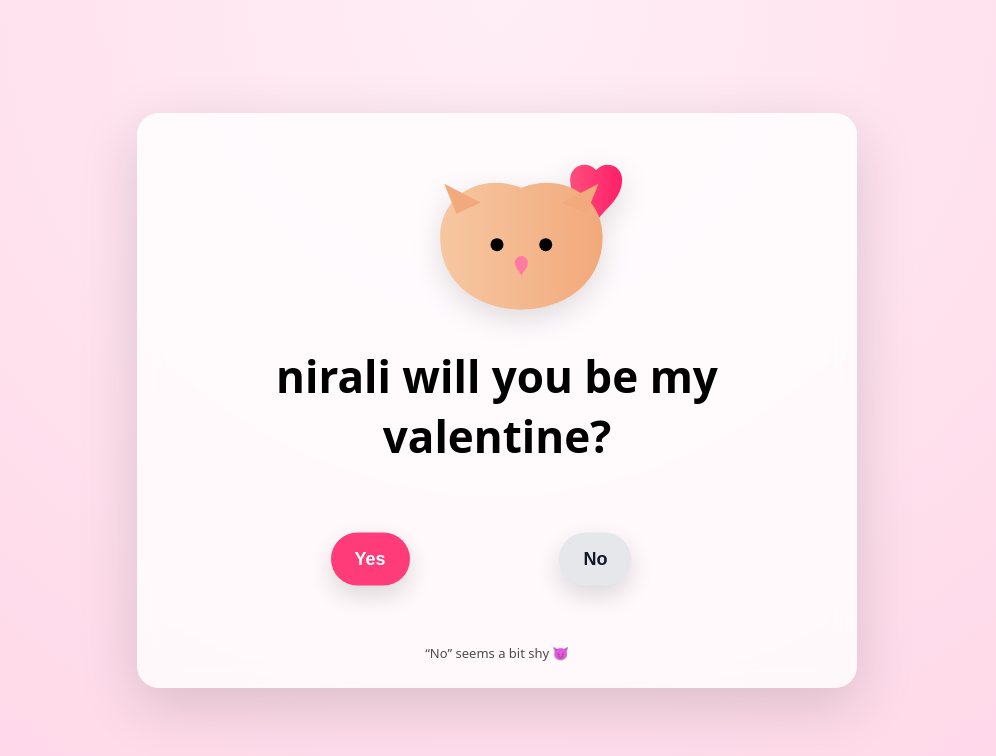
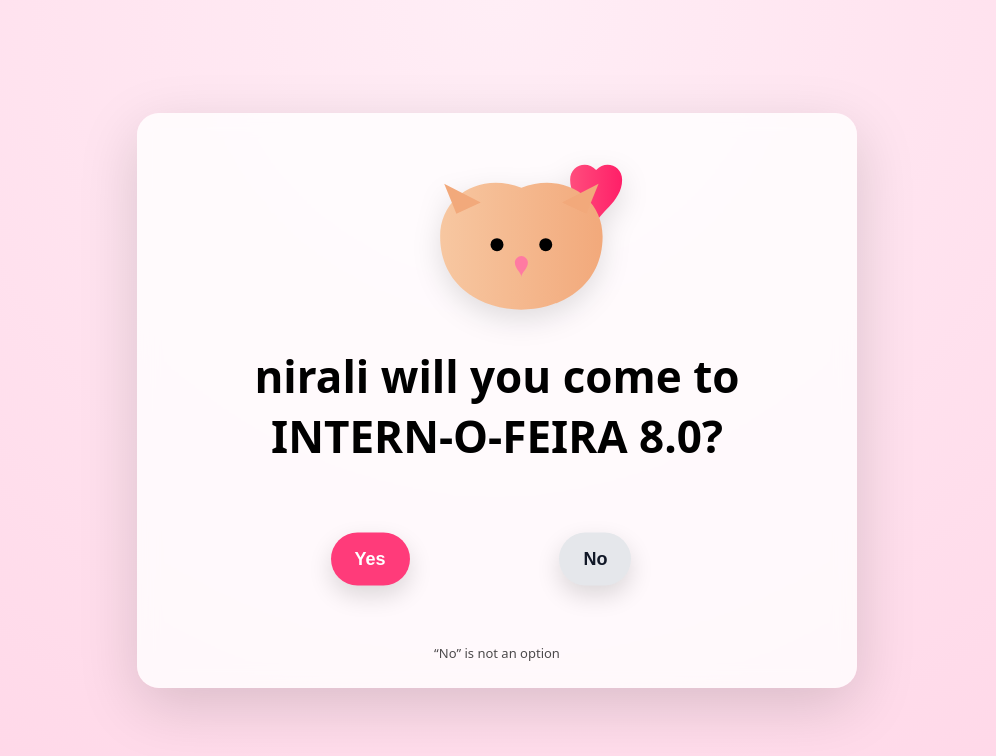
Before and after one commit to anubhrv/internofaira-8.0-code, a plain HTML site: page index.html in a window 1280 px wide. Shown: the whole page, without its empty margins (143-1139 px from the left). Drawn offline with nearby package versions, Linux system fonts and the light colour scheme.

Commit message:
Update index.html

```diff
--- a/index.html
+++ b/index.html
@@ -3,7 +3,7 @@
 <head>
   <meta charset="UTF-8" />
   <meta name="viewport" content="width=device-width, initial-scale=1, viewport-fit=cover" />
-  <title>Will you be my Valentine?</title>
+  <title>Will you be come to INTERN-O-FEIRA 8.0?</title>
 
   <!-- Confetti library -->
   <script src="https://cdn.jsdelivr.net/npm/canvas-confetti@1.9.3/dist/confetti.browser.min.js"></script>
@@ -171,7 +171,7 @@
             fill="#ff7aa2"/>
     </svg>
 
-    <h1>nirali will you be my valentine?</h1>
+    <h1>nirali will you come to INTERN-O-FEIRA 8.0?</h1>
 
     <section class="button-zone" id="zone">
       <button id="yesBtn">Yes</button>
@@ -179,7 +179,7 @@
     </section>
 
     <!-- HINT -->
-    <div class="hint" id="hint">“No” seems a bit shy 😈</div>
+    <div class="hint" id="hint">“No” is not an option</div>
 
     <section class="result" id="result">
       <h2>YAY! 🎉</h2>
```
